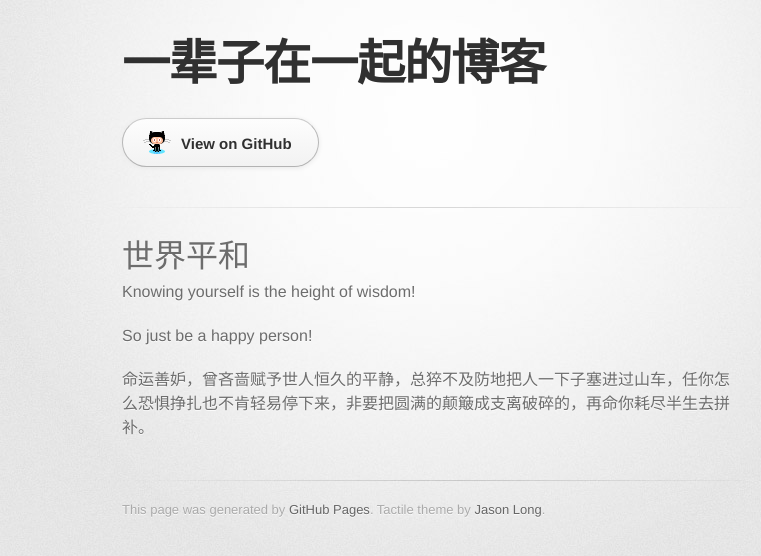
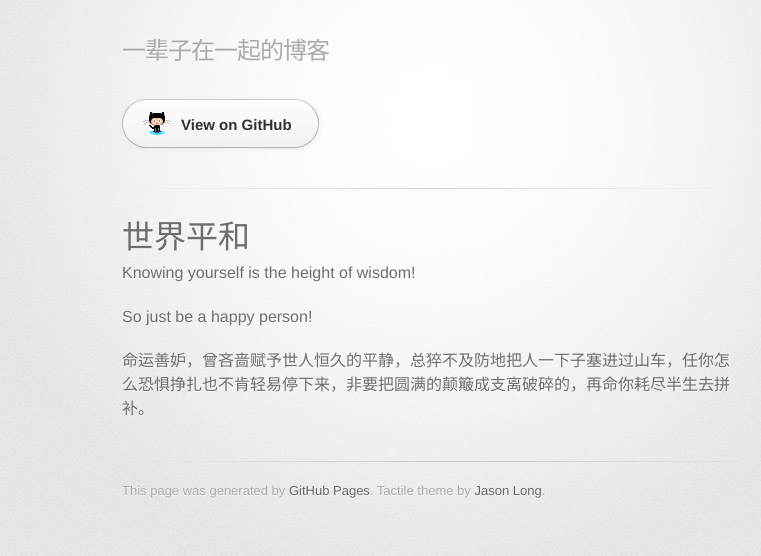
Before and after one commit to angelteers/angelteers.github.io, a plain HTML site: page index.html in a window 1280 px wide. Shown: the whole page, without its empty margins (208-969 px from the left). Drawn offline with Linux system fonts and the light colour scheme; a web font is replaced by a local one.

Commit message:
Update index.html

```diff
--- a/index.html
+++ b/index.html
@@ -18,7 +18,7 @@
       <div class="inner">
 
         <header>
-          <h1>一辈子在一起的博客</h1>
+          <h2>一辈子在一起的博客</h2>
         </header>
 
         <section id="downloads" class="clearfix">
```
